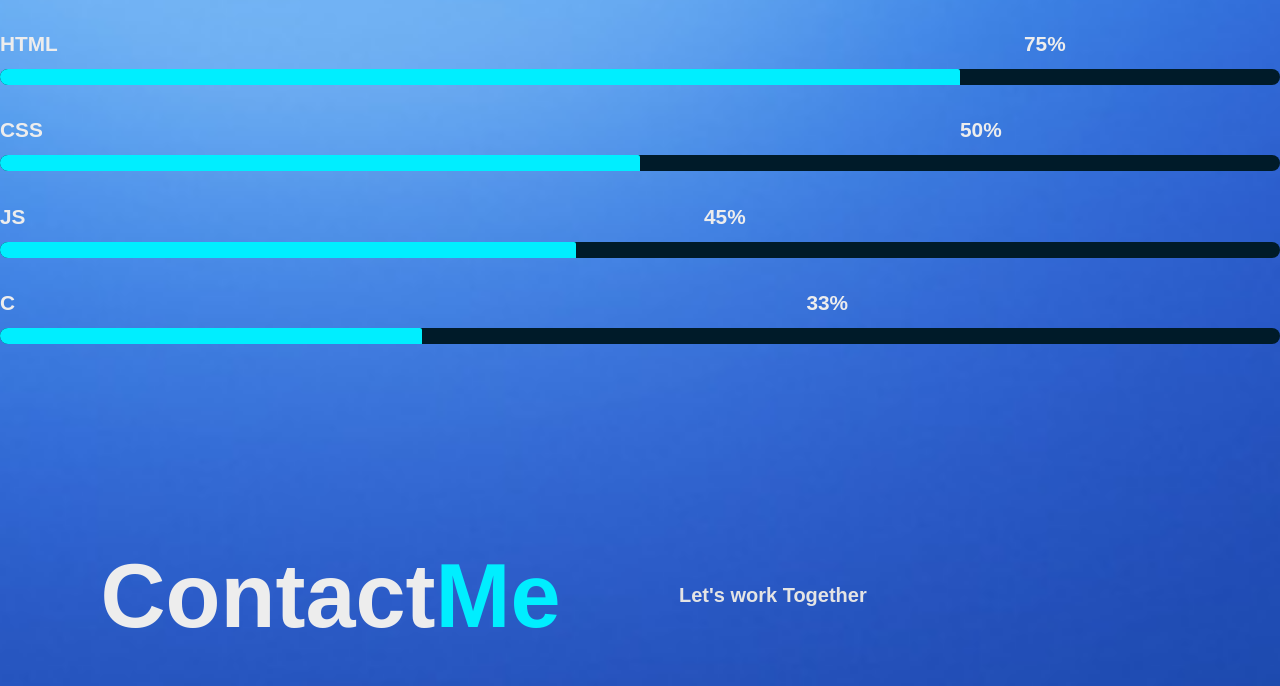
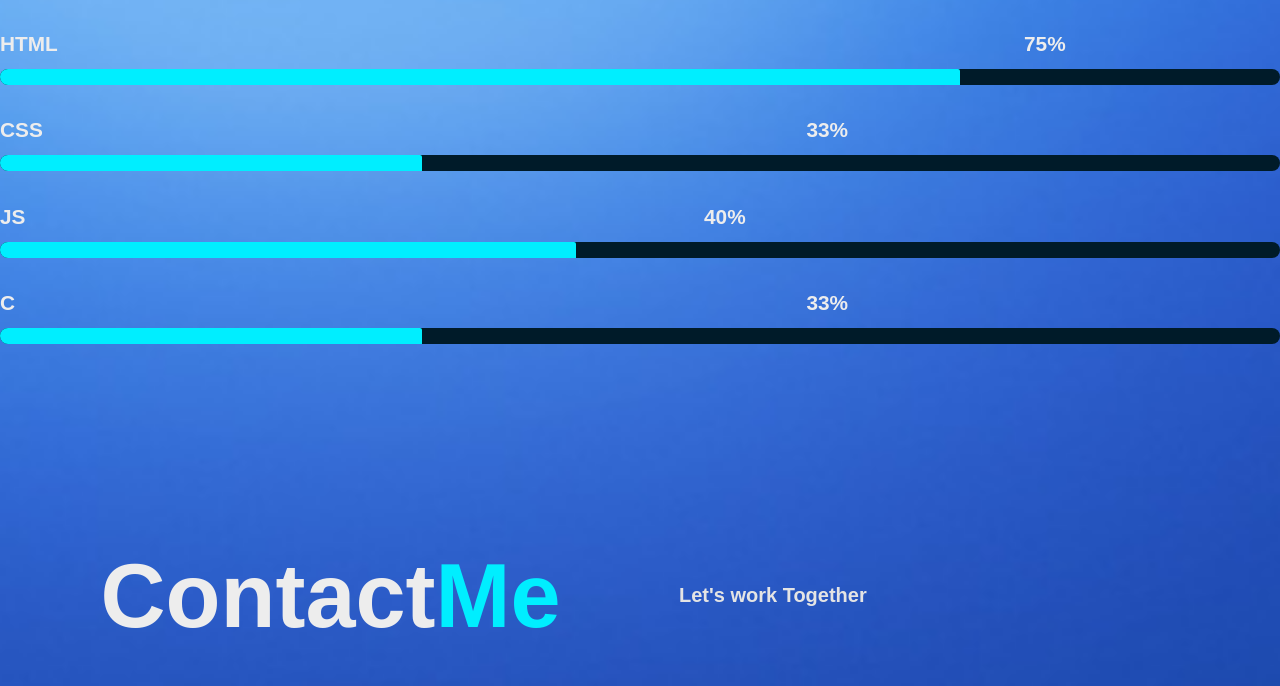
Before and after one commit to poojakedia/personal-portfolio-website, a plain HTML site: page index.html in a window 1280 px wide. Shown: the part 2085-2771 px from the top of the page. Drawn offline with nearby package versions, Linux system fonts and the light colour scheme.

Commit message:
minor adjustments

```diff
--- a/index.html
+++ b/index.html
@@ -90,17 +90,17 @@
         <div class = "item">
           <div class = "item-text">
             <span>CSS</span>
-            <span class = "w-80">50%</span>
+            <span class = "w-68">33%</span>
           </div>
           <div class = "progress">
-            <div class = "progress-bar w-80"></div>
+            <div class = "progress-bar w-68"></div>
           </div>
         </div>
 
         <div class = "item">
           <div class = "item-text">
             <span>JS</span>
-            <span class = "w-60">45%</span>
+            <span class = "w-60">40%</span>
           </div>
           <div class = "progress">
             <div class = "progress-bar w-60"></div>
```
